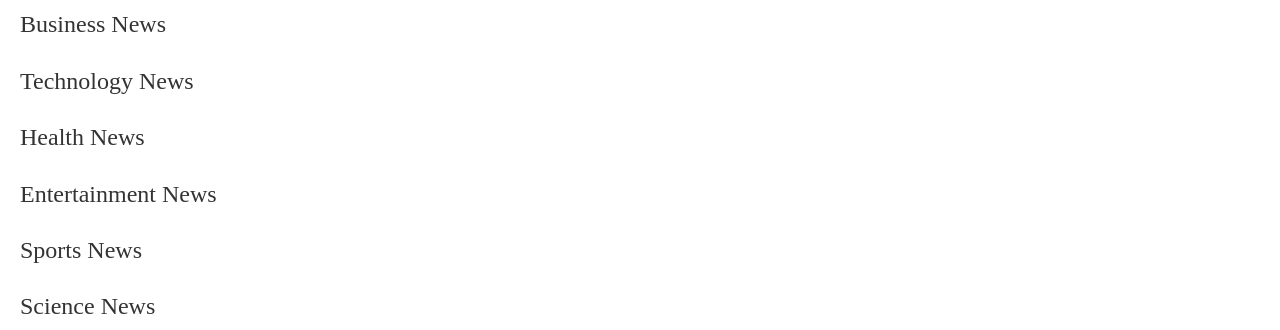
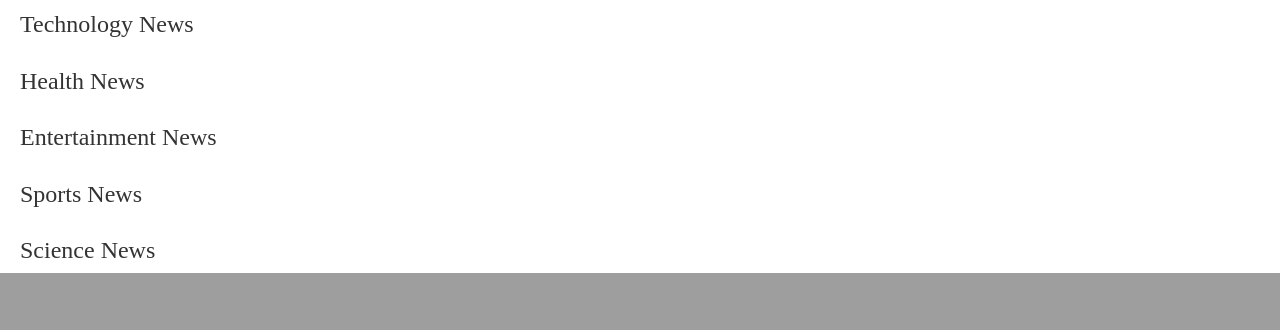
Before and after one commit to Aimee-pacy/News-API, a Flask app: template app/templates/index.html in a window 1280 px wide. Shown: the part 1283-1613 px from the top of the page. After the commit the page ends 1556 px from the top, so only its background shows below. Run offline with Flask 2, Linux system fonts and the light colour scheme; the template is opened without the code that fills it, so the values that code supplies are empty; some libraries are stand-ins or nearby versions.

Commit message:
Edited News

```diff
--- a/app/templates/index.html
+++ b/app/templates/index.html
@@ -11,14 +11,6 @@
 <div class="jumbotron" style="margin-top: -1cm;background-image: url('https://res.cloudinary.com/zilfa/image/upload/v1606156035/markus-winkler-aId-xYRTlEc-unsplash_z3pwuk.jpg'); background-size: cover; height: 150vh; background-position: center;"></div>
 
 <div class="container-fluid" style="background-color: white; margin-top: -1cm;">
-
-
-    <div class="card row">
-        <h3 style="font-family: 'Times New Roman', Times, serif;margin-left: 20px;">Business News</h3>
-        <ul>
-            {{ macro.displaySourcesList(business)}}
-        </ul>
-    </div>
 
     <div class="card row">
         <h3 style="font-family: 'Times New Roman', Times, serif;margin-left: 20px;">Technology News</h3>
```
